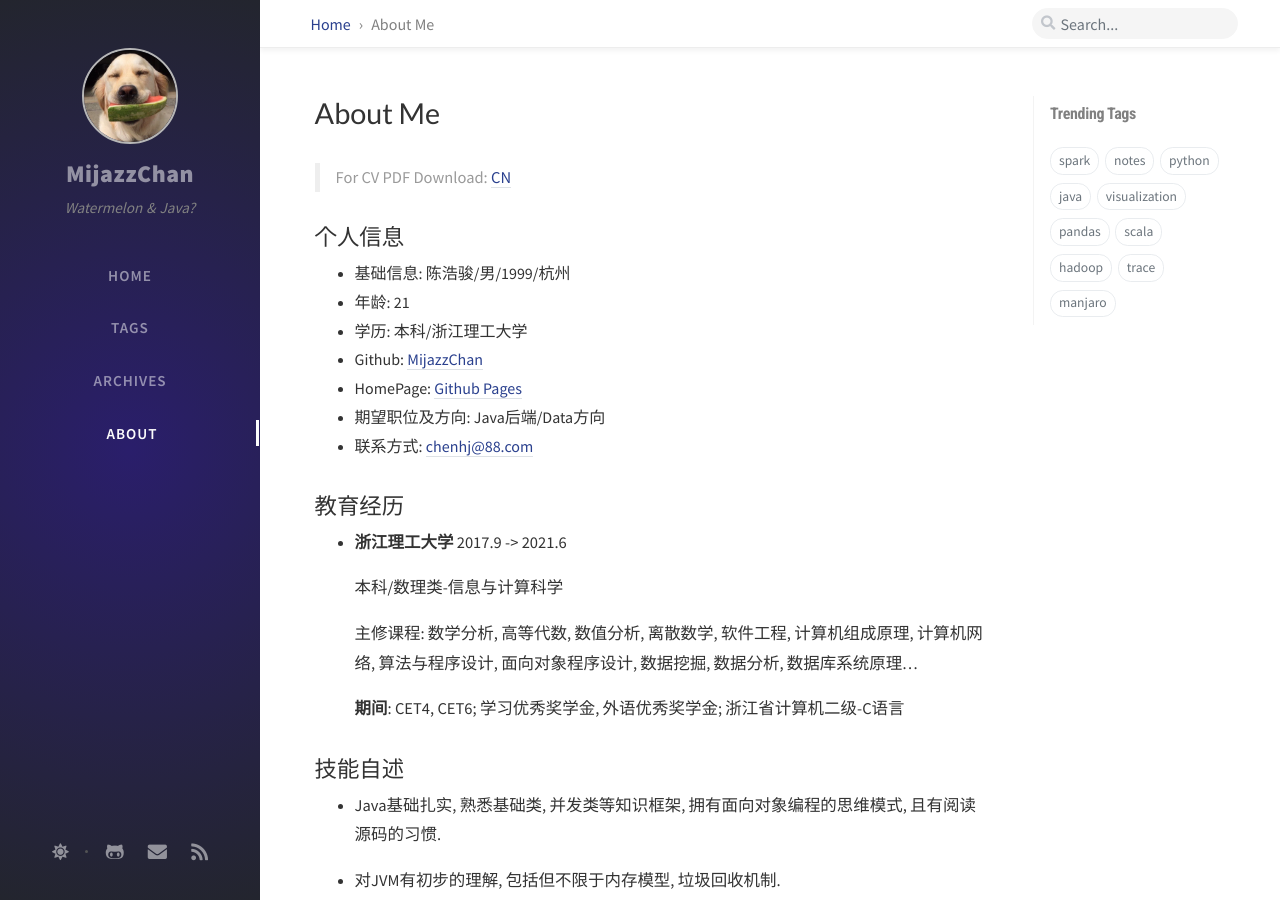
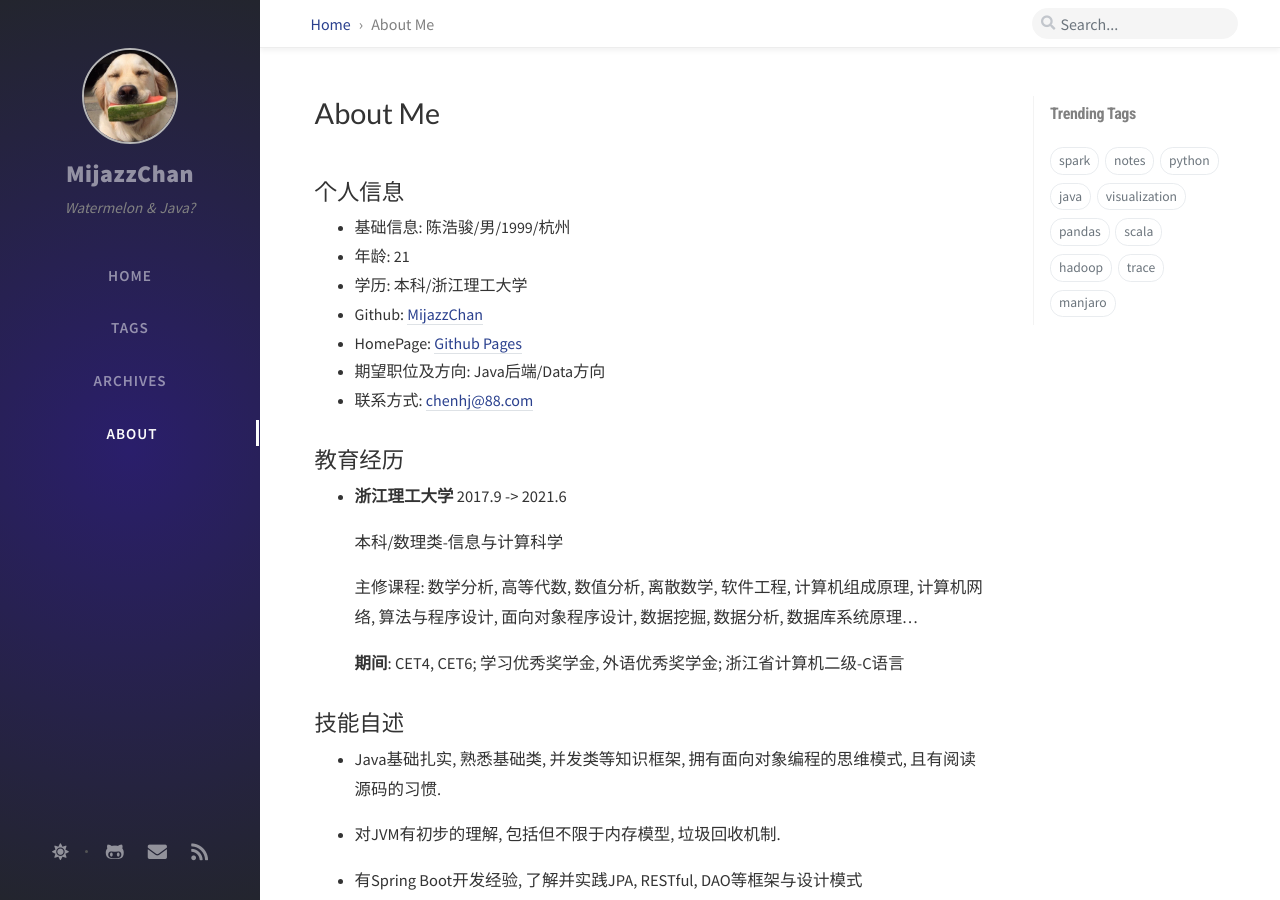
Before and after one commit to MijazzChan/MijazzChan.github.io, a Jekyll site: the page built from tabs/about.md, in a window 1280 px wide and 900 px high. Built offline with Jekyll 4.4.1, drawn with Linux system fonts in a browser that asks for light colours; nearby versions of some CDN libraries; comment, search, counter and statistics services are not loaded.

Commit message:
not yet offering cv file

```diff
--- a/tabs/about.md
+++ b/tabs/about.md
@@ -1,8 +1,6 @@
 ---
 title: About Me
 ---
-
-> For CV PDF Download: [CN](/assets/file/cv.pdf)
 
 ## 个人信息
 
```
